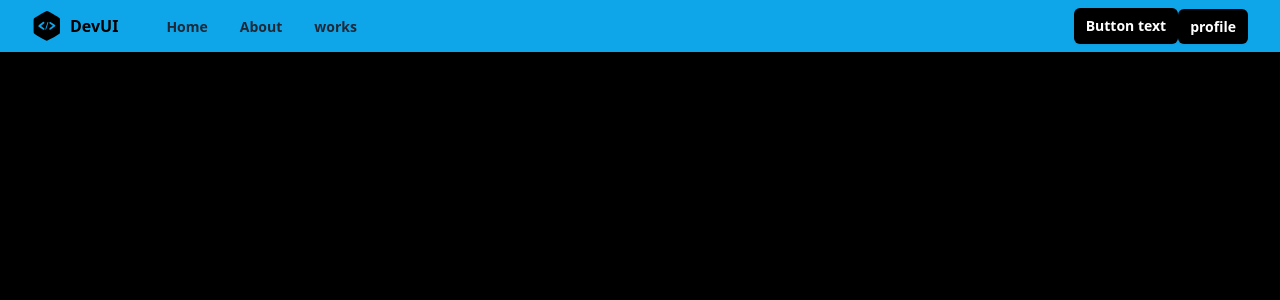
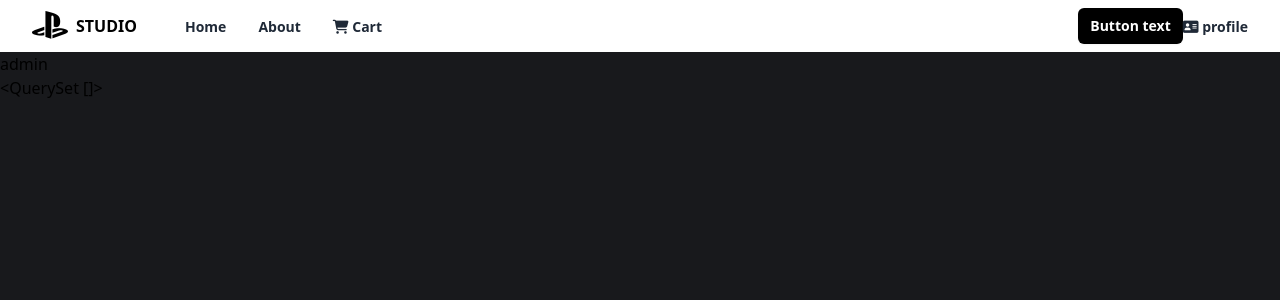
Before and after one commit to sreejithsaji/gamestore, a Django app: page /index/ in a window 1280 px wide. Shown: the top 300 px of the page. Run offline with Django 5.2, Linux system fonts and the light colour scheme; a user stored in the database is signed in; data comes from the database, SQL or seed files in the repository; both versions use the stored data as it was after the commit; some libraries are stand-ins or nearby versions.

Commit message:
style changed

```diff
--- a/store/models.py
+++ b/store/models.py
@@ -49,6 +49,12 @@
     title=models.CharField(max_length=200)
 
     description=models.TextField()
+
+    developer=models.CharField(max_length=200)
+
+    publisher=models.CharField(max_length=200)
+
+    release_year=models.CharField(max_length=200)
 
     tag_objects=models.ManyToManyField(Tag)
 
--- a/store/templates/base.html
+++ b/store/templates/base.html
@@ -1,17 +1,19 @@
 <!DOCTYPE html>
+{%load static%}
 <html lang="en">
 <head>
     <meta charset="UTF-8">
     <meta name="viewport" content="width=device-width, initial-scale=1.0">
     <script src="https://cdn.tailwindcss.com"></script>
+    <script src="https://kit.fontawesome.com/796e5da87d.js" crossorigin="anonymous"></script>
     <title>Document</title>
 </head>
-<body bgcolor="black">
-    <div class="relative w-full bg-sky-500">
+<body bgcolor="#18191c">
+    <div class="relative w-full bg-white">
         <div class="mx-auto flex max-w-7xl items-center justify-between px-4 py-2 sm:px-6 lg:px-8">
           <div class="inline-flex items-center space-x-2">
             <span>
-              <svg
+              <!-- <svg
                 width="30"
                 height="30"
                 viewBox="0 0 50 56"
@@ -22,9 +24,10 @@
                   d="M23.2732 0.2528C20.8078 1.18964 2.12023 12.2346 1.08477 13.3686C0 14.552 0 14.7493 0 27.7665C0 39.6496 0.0986153 41.1289 0.83823 42.0164C2.12023 43.5449 23.2239 55.4774 24.6538 55.5267C25.9358 55.576 46.1027 44.3832 48.2229 42.4602C49.3077 41.474 49.3077 41.3261 49.3077 27.8158C49.3077 14.3055 49.3077 14.1576 48.2229 13.1714C46.6451 11.7415 27.1192 0.450027 25.64 0.104874C24.9497 -0.0923538 23.9142 0.00625992 23.2732 0.2528ZM20.2161 21.8989C20.2161 22.4906 18.9835 23.8219 17.0111 25.3997C15.2361 26.7803 13.8061 27.9637 13.8061 28.0623C13.8061 28.1116 15.2361 29.0978 16.9618 30.2319C18.6876 31.3659 20.2655 32.6479 20.4134 33.0917C20.8078 34.0286 19.871 35.2119 18.8355 35.2119C17.8001 35.2119 9.0233 29.3936 8.67815 28.5061C8.333 27.6186 9.36846 26.5338 14.3485 22.885C17.6521 20.4196 18.4904 20.0252 19.2793 20.4196C19.7724 20.7155 20.2161 21.3565 20.2161 21.8989ZM25.6893 27.6679C23.4211 34.9161 23.0267 35.7543 22.1391 34.8668C21.7447 34.4723 22.1391 32.6479 23.6677 27.9637C26.2317 20.321 26.5275 19.6307 27.2671 20.3703C27.6123 20.7155 27.1685 22.7864 25.6893 27.6679ZM36.0932 23.2302C40.6788 26.2379 41.3198 27.0269 40.3337 28.1609C39.1503 29.5909 31.6555 35.2119 30.9159 35.2119C29.9298 35.2119 28.9436 33.8806 29.2394 33.0424C29.3874 32.6479 30.9652 31.218 32.7403 29.8867L35.9946 27.4706L32.5431 25.1532C30.6201 23.9205 29.0915 22.7371 29.0915 22.5892C29.0915 21.7509 30.2256 20.4196 30.9159 20.4196C31.3597 20.4196 33.6771 21.7016 36.0932 23.2302Z"
                   fill="black"
                 ></path>
-              </svg>
+              </svg> -->
+              <i class="fa-brands fa-2x fa-playstation"></i>
             </span>
-            <span class="font-bold">DevUI</span>
+            <span class="font-bold">STUDIO</span>
           </div>
           <div class="hidden grow items-start lg:flex">
             <ul class="ml-12 inline-flex space-x-8">
@@ -49,7 +52,8 @@
                   href="{%url 'cart'%}"
                   class="text-sm font-semibold text-gray-800 hover:text-gray-900"
                 >
-                  works
+                <i class="fa-solid fa-cart-shopping"></i>
+                  Cart
                 </a>
               </li>
             </ul>
@@ -73,9 +77,10 @@
           <div class="hidden lg:block">
             <a
               href="{% url 'edit' request.user.profile.id%}"
-              type="button"
-              class="rounded-md bg-black px-3 py-2 text-sm font-semibold text-white shadow-sm hover:bg-black/80 focus-visible:outline focus-visible:outline-2 focus-visible:outline-offset-2 focus-visible:outline-black"
+
+              class="text-sm font-semibold text-gray-800 hover:text-gray-900"
             >
+            <i class="fa-solid fa-address-card"></i>
               profile
           </a>
           </div>
--- a/store/templates/cart.html
+++ b/store/templates/cart.html
@@ -16,7 +16,7 @@
     <ul class="flex  flex-col ">
       {%for wi in cartitems%}
       <li class="flex flex-col py-6 sm:flex-row sm:justify-between">
-        <div class="flex w-3/4 space-x-2 sm:space-x-4  border border-sky-600">
+        <div class="flex w-3/4 space-x-2 sm:space-x-4  border border-gray-600 rounded-md">
           <!-- {%video wi.project_object.thumbnail '200x200'%} -->
 
           <img class="aspect-[16/9] w-5/12 rounded-md md:aspect-auto md:h-[100px] lg:h-[200px] " src="{{wi.project_object.game_pic.url}}" alt="image description">
--- a/store/templates/index.html
+++ b/store/templates/index.html
@@ -8,7 +8,7 @@
 
 <div class="mx-auto grid w-full max-w-7xl items-center space-y-4 px-2 py-10 md:grid-cols-2 md:gap-6 md:space-y-0 lg:grid-cols-4">
   {%for p in projects%}
-  <div class="rounded-md border border-sky-600">
+  <div class="rounded-md border border-slate-200 ">
     <img class="aspect-[16/9] w-full rounded-md md:aspect-auto md:h-[400px] lg:h-[300px]" src="{{p.game_pic.url}}" alt="image description">
 
    <div class="p-4">
@@ -44,7 +44,7 @@
      <div class="mt-5 flex items-center space-x-2">
      <a href="{%url 'project-detail' p.id%}"
        type="button"
-       class="mt-4 w-full rounded-sm bg-sky-600 px-2 py-1.5 text-sm font-semibold text-white text-center shadow-sm hover:bg-green/80 focus-visible:outline focus-visible:outline-2 focus-visible:outline-offset-2 focus-visible:outline-black"
+       class="mt-4 w-full rounded-sm bg-slate-600 px-2 py-1.5 text-sm font-semibold text-white text-center shadow-sm hover:bg-green/80 focus-visible:outline focus-visible:outline-2 focus-visible:outline-offset-2 focus-visible:outline-black"
      >
        view more
      </a>
```
Also changed, not shown: store/templates/project_detail.html (+17 -7 lines), db.sqlite3, game_pictures/rdr2_H5vSAep.png (added), store/migrations/0001_initial.py, 1 other file.
